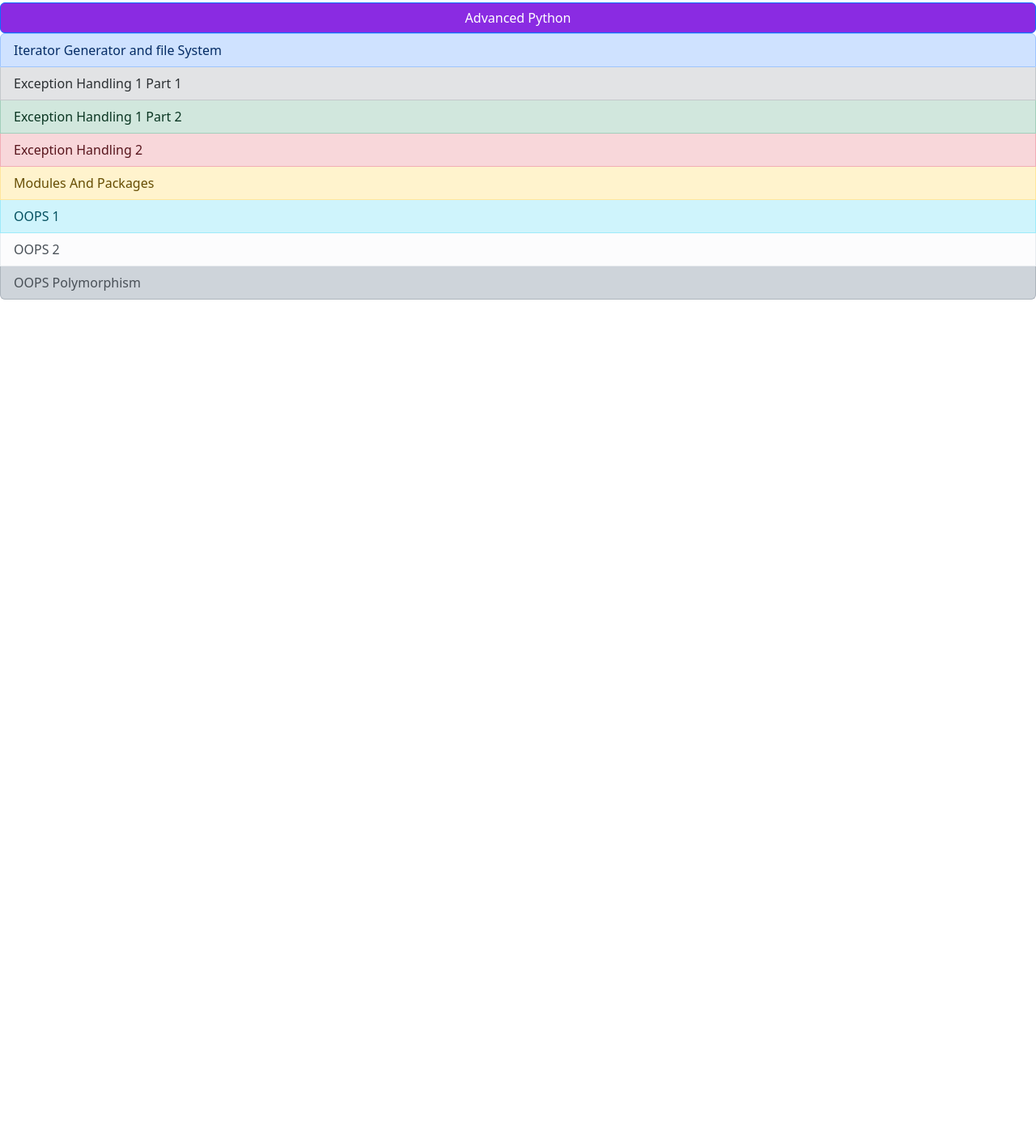
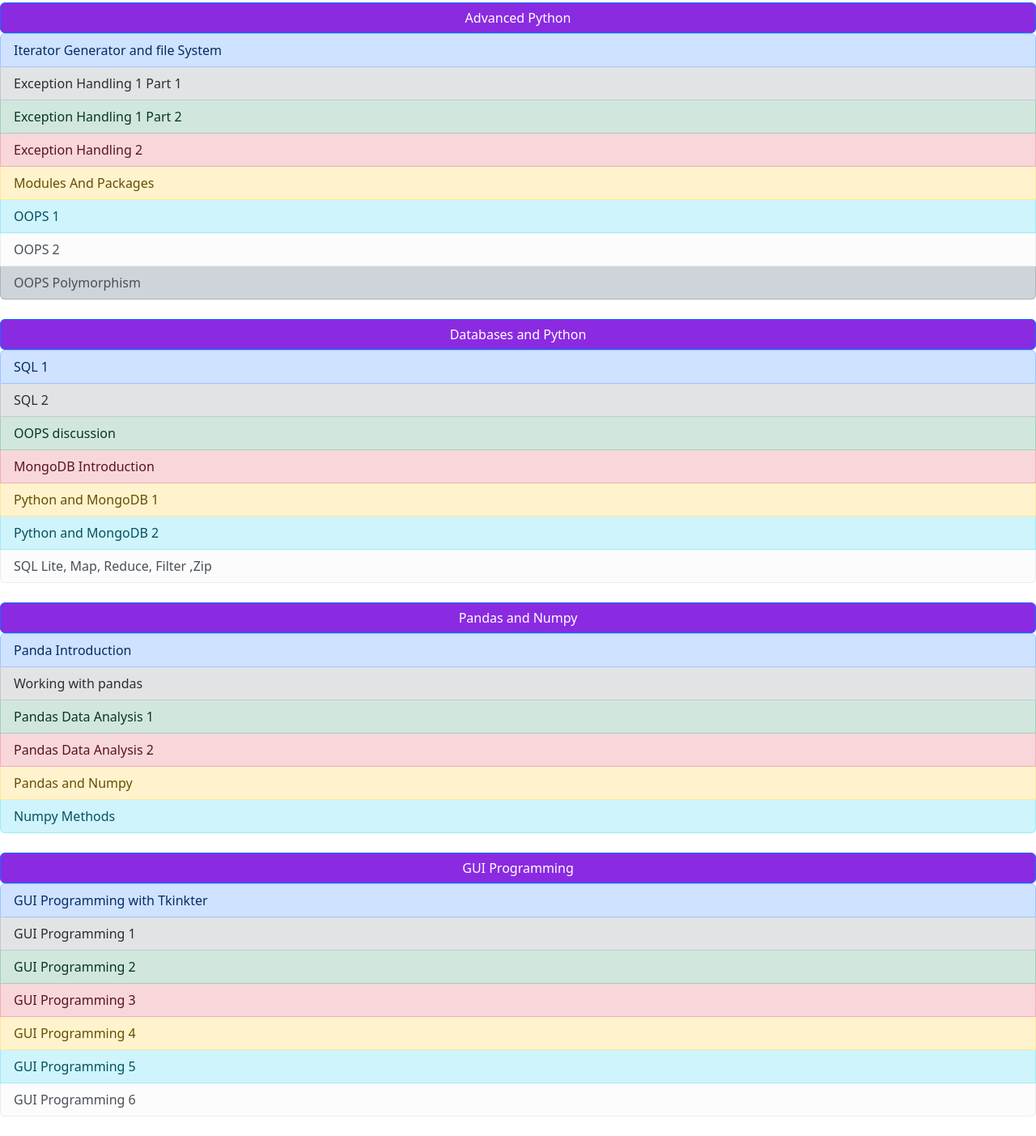
Before and after one commit to rohanchoudhary5210/rohancoursez, a plain HTML site: page data.html in a window 1280 px wide. Shown: the part 572-1975 px from the top of the page at 81% size. Before the commit the page ends 942 px from the top, so only its background shows below. Drawn offline with nearby package versions, Linux system fonts and the light colour scheme; a small style sheet from the web is missing.

Commit message:
Update data.html

```diff
--- a/data.html
+++ b/data.html
@@ -56,29 +56,53 @@
         <button style="background-color: blueviolet; color: white;" class="btn btn-primary" type="button">Advanced Python</button>
       </div>
       <div class="list-group">
-        <a href="https://youtu.be/kClRmja_xhc
-        " target="_blank" class="list-group-item list-group-item-action list-group-item-primary">Iterator Generator and file System</a>
-        <a href="https://youtu.be/K9U1ZnOo6uk
-        " target="_blank" class="list-group-item list-group-item-action list-group-item-secondary">Exception Handling 1 Part 1
-      </a>
-        <a href="https://youtu.be/KkMZtUZZtGY
-        " target="_blank" class="list-group-item list-group-item-action list-group-item-success">Exception Handling 1 Part 2
-      </a>
-        <a href="https://youtu.be/j6KJ8naxEUg
-        " target="_blank" class="list-group-item list-group-item-action list-group-item-danger">Exception Handling 2
-        </a>
-        <a href="https://youtu.be/CNv0PUji8AA
-        " target="_blank" class="list-group-item list-group-item-action list-group-item-warning">Modules And Packages
-        </a>
-        <a href="https://youtu.be/SqsdVSBRyZ4
-        " target="_blank" class="list-group-item list-group-item-action list-group-item-info">OOPS 1
-        </a>
-        <a href="https://youtu.be/gZyIH2eC03M
-        " target="_blank" class="list-group-item list-group-item-action list-group-item-light">OOPS 2
-        </a>
-        <a href="https://youtu.be/lIXPAnwvXfE
-        " target="_blank" class="list-group-item list-group-item-action list-group-item-dark"> OOPS Polymorphism
-        </a>
+        <a href="https://youtu.be/kClRmja_xhc" target="_blank" class="list-group-item list-group-item-action list-group-item-primary">Iterator Generator and file System</a>
+        <a href="https://youtu.be/K9U1ZnOo6uk" target="_blank" class="list-group-item list-group-item-action list-group-item-secondary">Exception Handling 1 Part 1</a>
+        <a href="https://youtu.be/KkMZtUZZtGY" target="_blank" class="list-group-item list-group-item-action list-group-item-success">Exception Handling 1 Part 2</a>
+        <a href="https://youtu.be/j6KJ8naxEUg" target="_blank" class="list-group-item list-group-item-action list-group-item-danger">Exception Handling 2</a>
+        <a href="https://youtu.be/CNv0PUji8AA" target="_blank" class="list-group-item list-group-item-action list-group-item-warning">Modules And Packages</a>
+        <a href="https://youtu.be/SqsdVSBRyZ4" target="_blank" class="list-group-item list-group-item-action list-group-item-info">OOPS 1</a>
+        <a href="https://youtu.be/gZyIH2eC03M" target="_blank" class="list-group-item list-group-item-action list-group-item-light">OOPS 2</a>
+        <a href="https://youtu.be/lIXPAnwvXfE" target="_blank" class="list-group-item list-group-item-action list-group-item-dark"> OOPS Polymorphism</a>
       </div>
+      <br>
+      <div class="d-grid gap-2">
+        <button style="background-color: blueviolet; color: white;" class="btn btn-primary" type="button">Databases and Python</button>
+      </div>
+      <div class="list-group">
+        <a href="https://youtu.be/hQFTDo3SuBg" target="_blank" class="list-group-item list-group-item-action list-group-item-primary">SQL 1</a>
+        <a href="https://youtu.be/9mjLMw9nwJI" target="_blank" class="list-group-item list-group-item-action list-group-item-secondary">SQL 2</a>
+        <a href="https://youtu.be/3cGNRtV54r8" target="_blank" class="list-group-item list-group-item-action list-group-item-success">OOPS discussion</a>
+        <a href="https://youtu.be/qiVH8WnTdCU" target="_blank" class="list-group-item list-group-item-action list-group-item-danger">MongoDB Introduction</a>
+        <a href="https://youtu.be/I71Jo6LqHpg" target="_blank" class="list-group-item list-group-item-action list-group-item-warning">Python and MongoDB 1</a>
+        <a href="https://youtu.be/4wyiVBPp4Fg" target="_blank" class="list-group-item list-group-item-action list-group-item-info">Python and MongoDB 2</a>
+        <a href="https://youtu.be/ys_qe_SuwOY" target="_blank" class="list-group-item list-group-item-action list-group-item-light">SQL Lite, Map, Reduce, Filter ,Zip</a>
+      </div>
+      <br>
+      <div class="d-grid gap-2">
+        <button style="background-color: blueviolet; color: white;" class="btn btn-primary" type="button">Pandas and Numpy</button>
+      </div>
+      <div class="list-group">
+        <a href="https://youtu.be/ciCe4_-XRME" target="_blank" class="list-group-item list-group-item-action list-group-item-primary">Panda Introduction</a>
+        <a href="https://youtu.be/B7eyEoYuYNk" target="_blank" class="list-group-item list-group-item-action list-group-item-secondary">Working with pandas</a>
+        <a href="https://player.vimeo.com/video/685004842?" target="_blank" class="list-group-item list-group-item-action list-group-item-success">Pandas Data Analysis 1</a>
+        <a href="https://player.vimeo.com/video/685164420?" target="_blank" class="list-group-item list-group-item-action list-group-item-danger">Pandas Data Analysis 2</a>
+        <a href="https://player.vimeo.com/video/687480681?" target="_blank" class="list-group-item list-group-item-action list-group-item-warning">Pandas and Numpy</a>
+        <a href="https://player.vimeo.com/video/687758249?" target="_blank" class="list-group-item list-group-item-action list-group-item-info">Numpy Methods</a>
+      </div>
+      <br>
+      <div class="d-grid gap-2">
+        <button style="background-color: blueviolet; color: white;" class="btn btn-primary" type="button">GUI Programming</button>
+      </div>
+      <div class="list-group">
+        <a href="https://player.vimeo.com/video/690393715?" target="_blank" class="list-group-item list-group-item-action list-group-item-primary">GUI Programming with Tkinkter</a>
+        <a href="https://player.vimeo.com/video/686664889?" target="_blank" class="list-group-item list-group-item-action list-group-item-secondary">GUI Programming 1</a>
+        <a href="https://player.vimeo.com/video/688747162?" target="_blank" class="list-group-item list-group-item-action list-group-item-success">GUI Programming 2</a>
+        <a href="https://player.vimeo.com/video/688747609?" target="_blank" class="list-group-item list-group-item-action list-group-item-danger">GUI Programming 3</a>
+        <a href="https://player.vimeo.com/video/688974817?" target="_blank" class="list-group-item list-group-item-action list-group-item-warning">GUI Programming 4</a>
+        <a href="https://player.vimeo.com/video/691564116?" target="_blank" class="list-group-item list-group-item-action list-group-item-info">GUI Programming 5</a>
+        <a href="https://player.vimeo.com/video/691526650?" target="_blank" class="list-group-item list-group-item-action list-group-item-light">GUI Programming 6</a>
+      </div>
+      <br>
 </body>
 </html>
```
